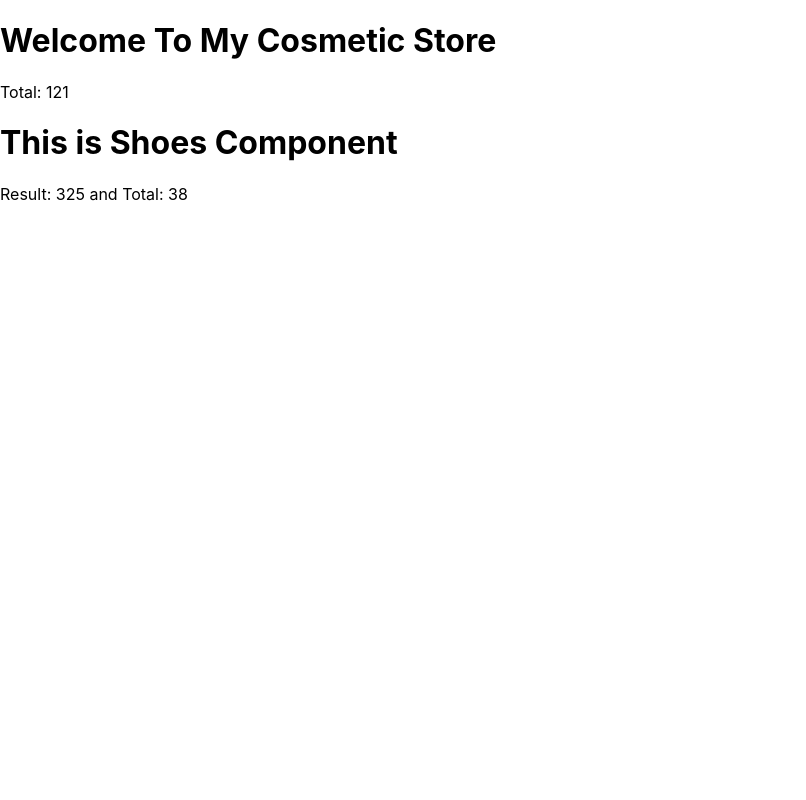
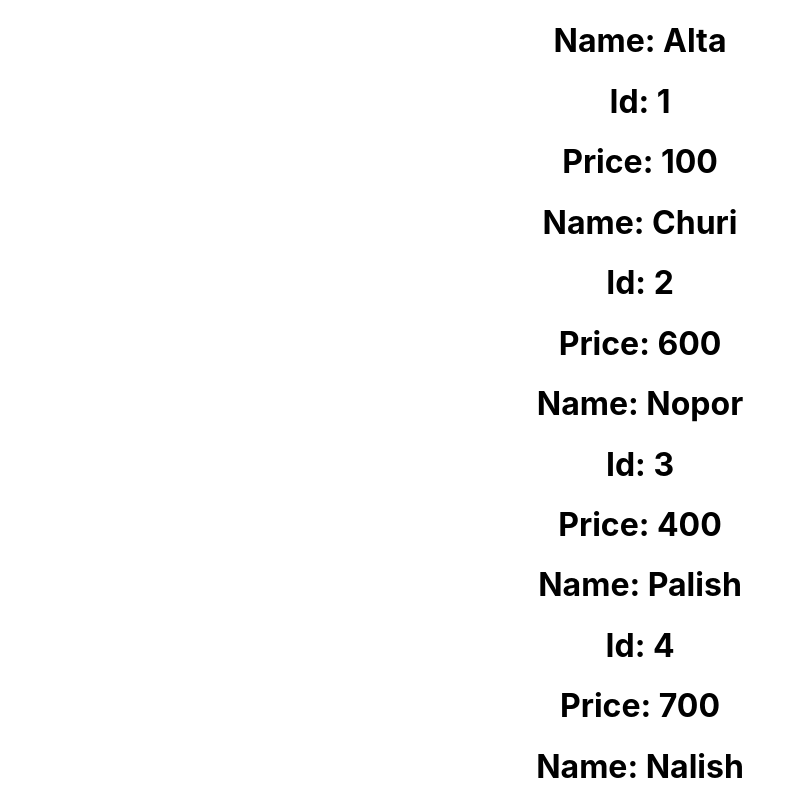
Before and after one commit to NishatFariza/React-Storage-Handler, a React (Create React App) app: page / in a window 1280 px wide. Shown: the top 800 px of the page, without its empty margins (0-806 px from the left). Built offline with nearby package versions, Linux system fonts and the light colour scheme.

Commit message:
multiple component

```diff
--- a/src/App.js
+++ b/src/App.js
@@ -1,10 +1,11 @@
-import Cosmetic from "./components/Cosmetics/Cosmetic";
+
+import Cosmetics from "./components/Cosmetics/Cosmetics";
 import Shoes from "./components/Shoes/Shoes";
 
 function App() {
   return (
     <div className="App">
-      <Cosmetic></Cosmetic>
+      <Cosmetics></Cosmetics>
       <Shoes></Shoes>
     </div>
   );
--- /dev/null
+++ b/src/components/Cosmetic/Cosmetic.jsx
@@ -0,0 +1,14 @@
+import React from 'react';
+
+const Cosmetic = (props) => {
+    console.log(props);
+        return (
+        <div className='cosmetic-container'>
+             <h1>Name: {props.data.name}</h1>
+             <h1>Id: {props.data.id}</h1>
+             <h1>Price: {props.data.price}</h1>
+        </div>
+     )
+}
+
+export default Cosmetic;
--- a/src/components/Cosmetics/Cosmetic.js
+++ /dev/null
@@ -1,17 +0,0 @@
-import React from 'react';
-import { add } from '../../utilites/calculate';
-// import add from '../../utilites/calculate';
-
-const Cosmetic = () => {
-    const first = 55;
-    const second = 66;
-    const total = add(first, second)
-    return (
-        <div>
-            <h1>Welcome To My Cosmetic Store</h1>
-            <p>Total: {total}</p>
-        </div>
-    );
-};
-
-export default Cosmetic;
--- /dev/null
+++ b/src/components/Cosmetics/Cosmetics.css
@@ -0,0 +1,3 @@
+.cosmetic-container {
+  text-align: center;
+}
--- /dev/null
+++ b/src/components/Cosmetics/Cosmetics.jsx
@@ -0,0 +1,25 @@
+import React from 'react';
+import Cosmetic from '../Cosmetic/Cosmetic';
+import './Cosmetics.css'
+
+const Cosmetics = () => {
+    const cosmetics =[
+        {id:1, name: 'Alta', price: 100},
+        {id:2, name: 'Churi', price: 600},
+        {id:3, name: 'Nopor', price: 400},
+        {id:4, name: 'Palish', price: 700},
+        {id:5, name: 'Nalish', price: 900},
+    ]
+    return (
+        <div>
+            {
+                cosmetics.map(cosmetic =><Cosmetic data={cosmetic}></Cosmetic>)
+
+            }
+        </div>
+    );
+};
+
+
+
+export default Cosmetics;
```
Also changed, not shown: src/components/Cosmetic/Cosmetic.css (added).
